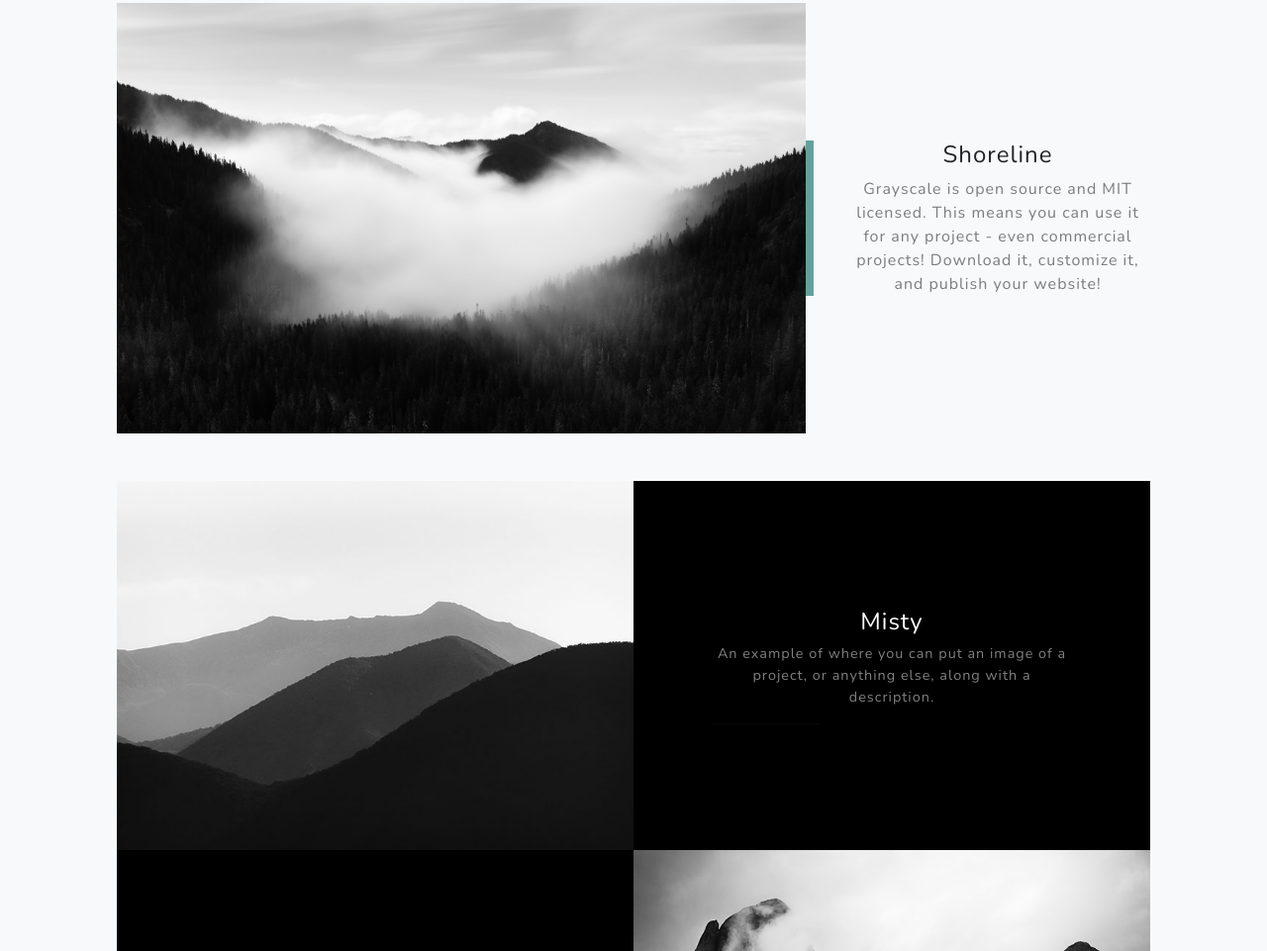
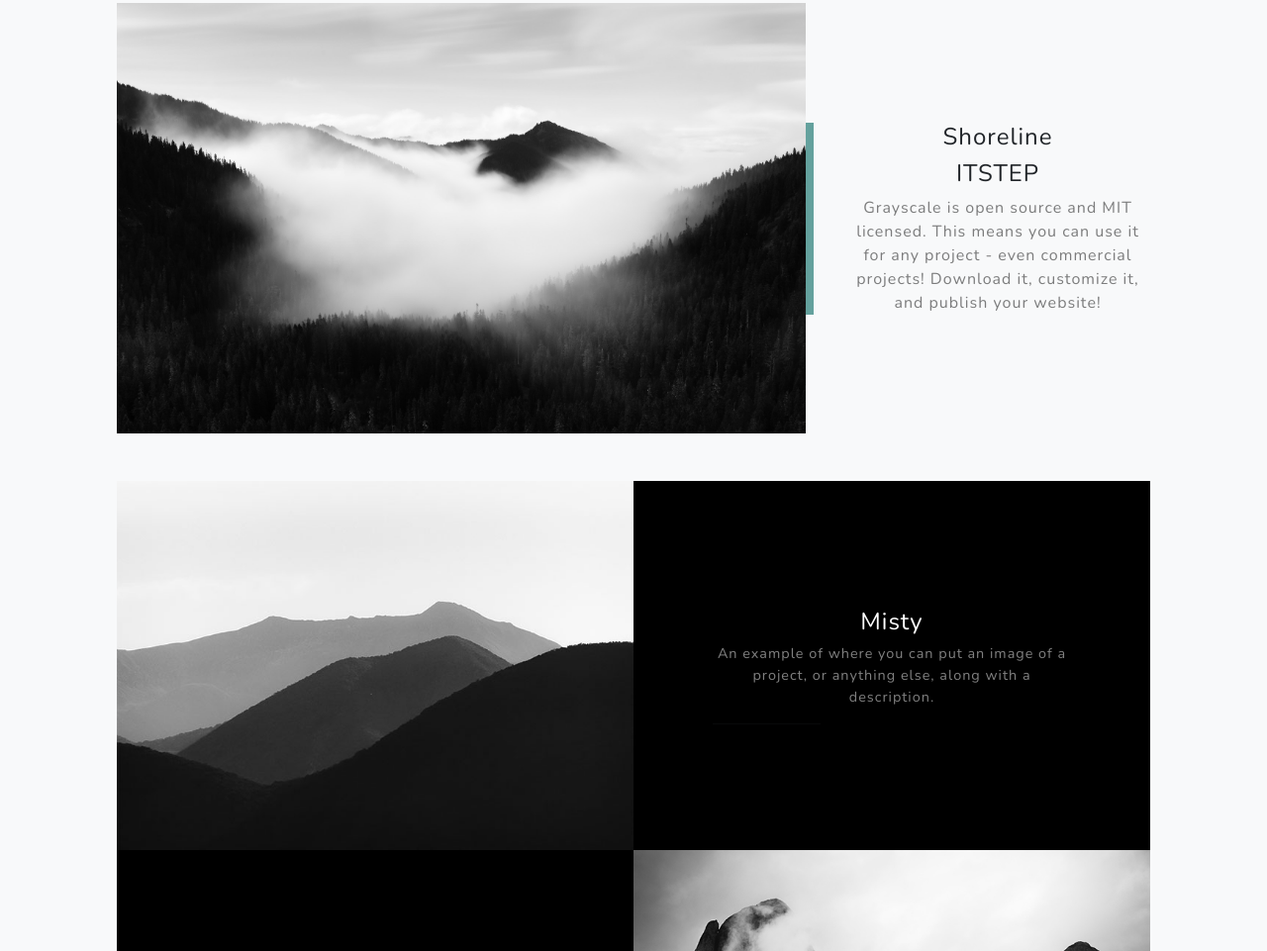
Before and after one commit to andreyk1n/grayscale, a plain HTML site: page index.html in a window 1280 px wide. Shown: the part 1626-2587 px from the top of the page at 99% size. Drawn offline with nearby package versions, Linux system fonts and the light colour scheme.

Commit message:
added fiches

```diff
--- a/index.html
+++ b/index.html
@@ -70,6 +70,7 @@
                     <div class="col-xl-4 col-lg-5">
                         <div class="featured-text text-center text-lg-left">
                             <h4>Shoreline</h4>
+                            <h4>ITSTEP</h4>
                             <p class="text-black-50 mb-0">Grayscale is open source and MIT licensed. This means you can use it for any project - even commercial projects! Download it, customize it, and publish your website!</p>
                         </div>
                     </div>
```
